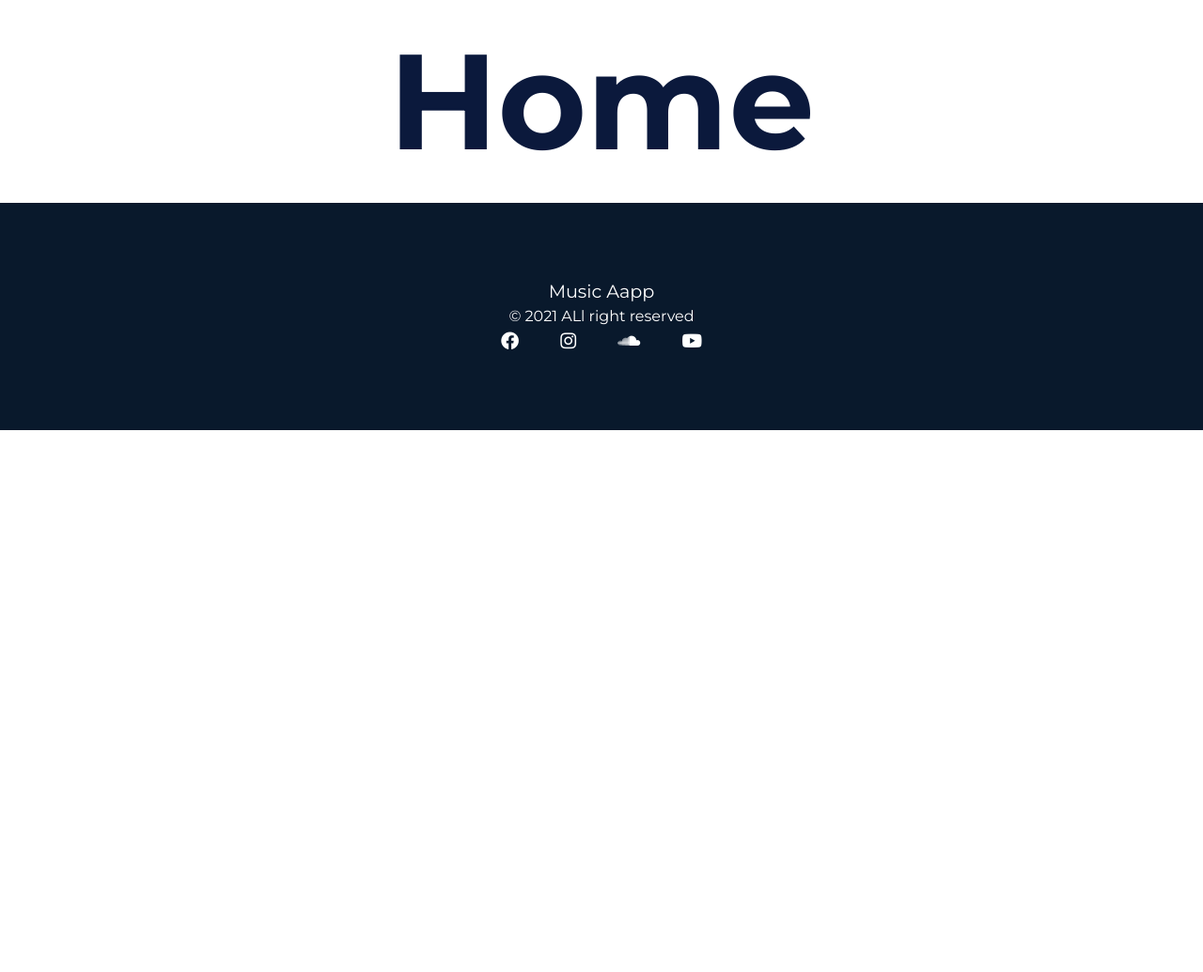
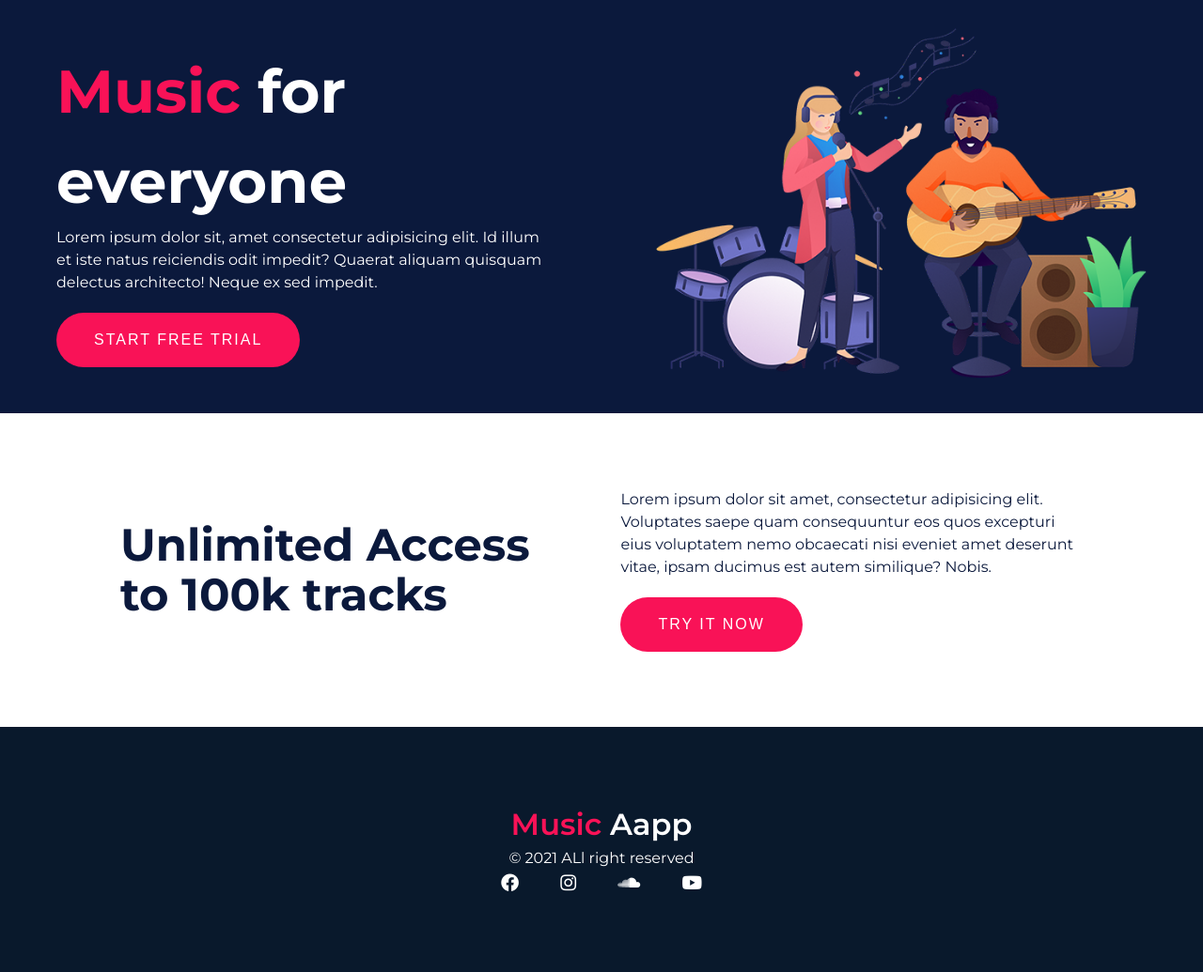
Before and after one commit to nikolabibercic/music, a PHP site: page / in a window 1280 px wide. Shown: the part 108-1143 px from the top of the page at 94% size. Before the commit the page ends 566 px from the top, so only its background shows below. Run offline with PHP 8.4, Linux system fonts and the light colour scheme; some libraries are stand-ins or nearby versions.

Commit message:
main header, unlimited css

```diff
--- a/index.php
+++ b/index.php
@@ -1,5 +1,26 @@
 <?php include "partials/header.php"; ?>
 
-    <h1 style="font-size: 9rem; text-align: center;">Home</h1>
+    <!--header-->
+    <header class="mainHeader">
+        <div>
+            <h1><span>Music</span> for everyone</h1>
+            <p>Lorem ipsum dolor sit, amet consectetur adipisicing elit. Id illum et iste natus reiciendis odit impedit? Quaerat aliquam quisquam delectus architecto! Neque ex sed impedit.</p>
+            <button>Start free trial</button>
+        </div>
+        <div>
+            <img src="img/header.png" alt="">
+        </div>
+    </header>
+
+    <!--unlimited-->
+    <section class="unlimited container">
+        <article>
+            <h2>Unlimited Access to 100k tracks</h2>
+        </article>
+        <article>
+            Lorem ipsum dolor sit amet, consectetur adipisicing elit. Voluptates saepe quam consequuntur eos quos excepturi eius voluptatem nemo obcaecati nisi eveniet amet deserunt vitae, ipsam ducimus est autem similique? Nobis.
+            <button>Try it now</button>
+        </article>
+    </section>
 
 <?php include "partials/footer.php"; ?>
--- a/partials/footer.php
+++ b/partials/footer.php
@@ -1,5 +1,5 @@
 <footer>
-        <a href="">Music Aapp</a>
+        <a href="index.php" class="logo"><span>Music</span> Aapp</a>
         <p>&copy; 2021 ALl right reserved</p>
         <div class="icons">
         <a href=""><i class="fab fa-facebook"></i></a>
--- a/scss/style.css
+++ b/scss/style.css
@@ -43,6 +43,16 @@ a:hover {
 
 .logo span, nav > a span {
   color: #f91257;
+}
+
+.container {
+  width: 80%;
+  margin: auto;
+}
+
+h2 {
+  font-size: 3rem;
+  line-height: 1.1;
 }
 
 /*********
@@ -107,4 +117,113 @@ footer a {
   margin: 0 20px;
   font-size: 1.2rem;
 }
+
+/*********
+header
+*********/
+.mainHeader {
+  background: #0b193c;
+  color: white;
+  padding: 0 60px;
+  display: -webkit-box;
+  display: -ms-flexbox;
+  display: flex;
+  -ms-flex-wrap: wrap;
+      flex-wrap: wrap;
+  -webkit-box-pack: justify;
+      -ms-flex-pack: justify;
+          justify-content: space-between;
+  -webkit-box-align: center;
+      -ms-flex-align: center;
+          align-items: center;
+  -webkit-box-orient: horizontal;
+  -webkit-box-direction: normal;
+      -ms-flex-direction: row;
+          flex-direction: row;
+}
+
+.mainHeader div {
+  -webkit-box-flex: 0;
+      -ms-flex: 0 0 45%;
+          flex: 0 0 45%;
+}
+
+.mainHeader div img {
+  width: 100%;
+  padding: 30px 0;
+}
+
+.mainHeader div h1 {
+  font-size: 4rem;
+}
+
+.mainHeader div h1 span {
+  color: #f91257;
+}
+
+.mainHeader div button {
+  padding: 20px 40px;
+  font-size: 1rem;
+  background: #f91257;
+  color: white;
+  border: none;
+  cursor: pointer;
+  text-transform: uppercase;
+  margin-top: 20px;
+  border-radius: 40px;
+  letter-spacing: 2px;
+}
+
+.mainHeader div button:hover {
+  background: #383c6e;
+  -webkit-transition: 0.3s ease;
+  transition: 0.3s ease;
+}
+
+/*********
+unlimited
+*********/
+.unlimited {
+  padding: 80px 0;
+  display: -webkit-box;
+  display: -ms-flexbox;
+  display: flex;
+  -ms-flex-wrap: wrap;
+      flex-wrap: wrap;
+  -webkit-box-pack: justify;
+      -ms-flex-pack: justify;
+          justify-content: space-between;
+  -webkit-box-align: center;
+      -ms-flex-align: center;
+          align-items: center;
+  -webkit-box-orient: horizontal;
+  -webkit-box-direction: normal;
+      -ms-flex-direction: row;
+          flex-direction: row;
+}
+
+.unlimited article {
+  -webkit-box-flex: 0;
+      -ms-flex: 0 0 48%;
+          flex: 0 0 48%;
+}
+
+.unlimited article button {
+  padding: 20px 40px;
+  font-size: 1rem;
+  background: #f91257;
+  color: white;
+  border: none;
+  cursor: pointer;
+  text-transform: uppercase;
+  margin-top: 20px;
+  border-radius: 40px;
+  letter-spacing: 2px;
+}
+
+.unlimited article button:hover {
+  background: #383c6e;
+  -webkit-transition: 0.3s ease;
+  transition: 0.3s ease;
+}
 /*# sourceMappingURL=style.css.map */
--- a/scss/style.scss
+++ b/scss/style.scss
@@ -21,6 +21,22 @@ mixins
     justify-content: $justify;
     align-items: $align;
     flex-direction: $direction;
+}
+@mixin btn {
+    padding: 20px 40px;
+    font-size: 1rem;
+    background: $pink;
+    color: $bela;
+    border: none;
+    cursor: pointer;
+    text-transform: uppercase;
+    margin-top: 20px;
+    border-radius: 40px;
+    letter-spacing: 2px;
+    &:hover {
+        background: $violet;
+        transition: $transition;
+    }
 }
 /******************************
 basic styles
@@ -54,6 +70,14 @@ a {
         color: $pink;
     }
 }
+.container {
+    width: 80%;
+    margin: auto;
+}
+h2 {
+    font-size: 3rem;
+    line-height: 1.1;
+}
 /*********
 nav
 *********/
@@ -86,3 +110,41 @@ footer {
         font-size: 1.2rem;
     }
 }
+/*********
+header
+*********/
+.mainHeader {
+    background: $tamnoPlava;
+    color: $bela;
+    padding: 0 60px;
+    @include flex(space-between, center, row);
+    div {
+        flex: 0 0 45%;
+        img {
+            width: 100%;
+            padding: 30px 0;
+        }
+        h1 {
+            font-size: 4rem;
+            span {
+                color: $pink;
+            }
+        }
+        button {
+            @include btn();
+        }
+    }
+}
+/*********
+unlimited
+*********/
+.unlimited {
+    padding: $padding;
+    @include flex(space-between, center,row);
+    article {
+        flex: 0 0 48%;
+        button {
+            @include btn();
+        }
+    }
+}
```
Also changed, not shown: 1 other file.
